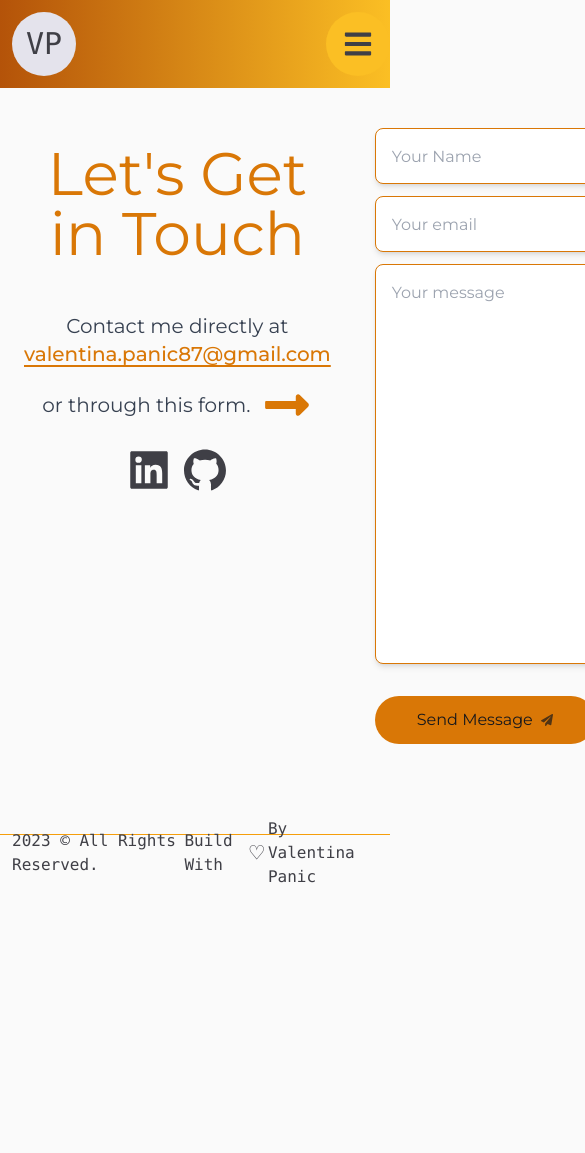
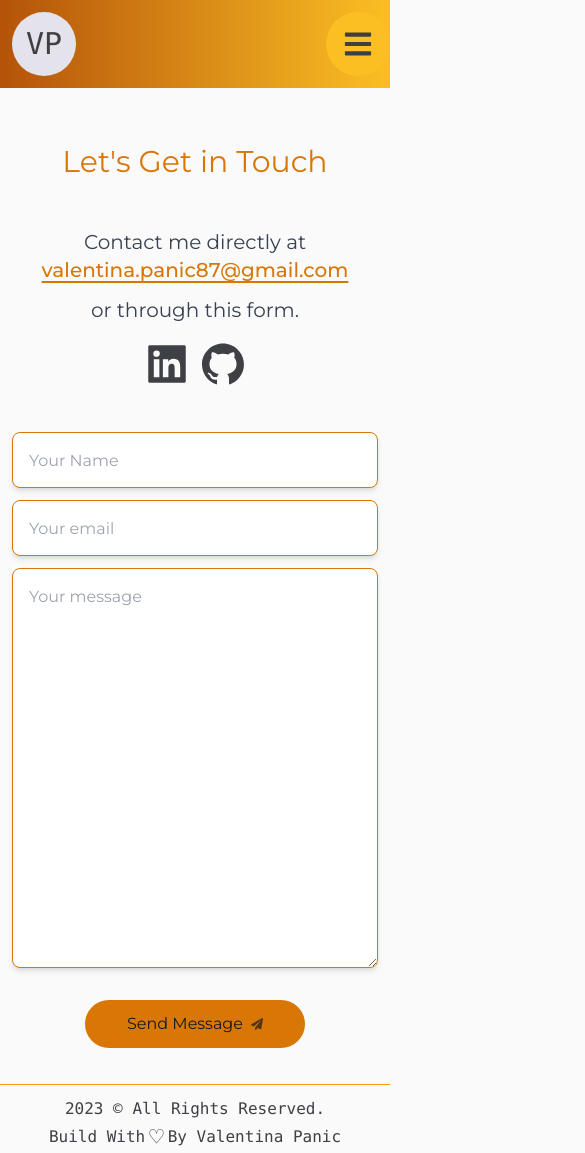
Before and after one commit to ValentinaPanic/my-portfolio-website, a Next.js app: page /contact-me in a window 390 px wide. Shown: the whole page, 585 px wide, since content can reach past the window. Before the commit the page ends 889 px from the top, so only its background shows below. Built offline with nearby package versions, Linux system fonts and the light colour scheme.

Commit message:
try image again

```diff
--- a/app/about/page.tsx
+++ b/app/about/page.tsx
@@ -1,8 +1,8 @@
 "use client"
 import { NextPage } from "next";
 import React from "react";
-// import profilePicture from "../../public/images/portrait-image.jpg";
-// import Image from "next/image";
+import profilePicture from "../../public/images/portrait-image.JPG";
+import Image from "next/image";
 import Experience from "../../components/Experience";
 
 const About: NextPage = () => {
@@ -21,13 +21,13 @@ const About: NextPage = () => {
         <div
           className={`col-span-8 flex flex-row gap-4 items-normal border-[1px] border-amber-600 dark:border-slate-600 rounded-xl p-8 dark:text-white shadow-inner dark:bg-slate-800`}
         >
-          {/* <Image
+          <Image
             className={`relative rounded-2xl border-2 border-solid border-amber-500 p-4 self-center shadow-xl m-r-4`}
             src={profilePicture}
             alt={"ValentinaPanic"}
             width={300}
             height={350}
-          /> */}
+          />
           <div className={`col-span-2 shadow-lg py-8 px-20 text-left text-zinc-700 text-lg dark:text-white border-r-[1px] border-amber-600 dark:border-slate-600 rounded-xl dark:bg-slate-800`}>
             <p className={`${pTagStyle}`}>
               I am a dedicated front-end engineer with a deep passion for
--- a/app/contact-me/page.tsx
+++ b/app/contact-me/page.tsx
@@ -15,19 +15,19 @@ const Resume: NextPage = () => {
   //   console.log(data.get("message"));
   // }
   return (
-    <div className="flex gap-5 mt-10 h-full">
+    <div className="flex gap-5 mt-10 h-full md:flex-col w-full">
       <div className="p-4 text-center text-xl">
-        <h3 className="text-amber-600 text-6xl">Let&apos;s Get in Touch</h3>
+        <h3 className="text-amber-600 md:text-3xl text-6xl">Let&apos;s Get in Touch</h3>
         <p className="text-gray-700 dark:text-white/80 mt-10 p-2">
           Contact me directly at{" "}
           <a className="underline underline-offset-4 font-medium text-amber-600 hover:text-amber-500" href="mailto:valentina.panic87@gmail.com">
             valentina.panic87@gmail.com
           </a><br/>
-          <span className="flex items-center justify-center mt-3">or through this form. <FaLongArrowAltRight className="ml-3  text-amber-600" size={"50"}/></span>
+          <span className="flex items-center justify-center mt-3">or through this form. <FaLongArrowAltRight className="ml-3 text-amber-600 md:hidden" size={"50"}/></span>
         </p>
         <SocialNetwork/>
       </div>
-      <div className="grow">
+      <div className="grow px-3">
         <form className="flex flex-col dark:text-black">
         <input
             className="h-14 mb-3 px-4 rounded-lg borderBlack dark:bg-white dark:bg-opacity-80 dark:focus:bg-opacity-100 transition-all dark:outline-none border-[1px] border-amber-600 dark:border-slate-600 shadow-md"
@@ -52,7 +52,7 @@ const Resume: NextPage = () => {
             required
             maxLength={5000}
           />
-          <button type="submit" className="bg-amber-600 p-3 w-[220px] rounded-full self-start flex items-center justify-center group hover:scale-110 hover:bg-amber-500 mt-5"> Send Message <FaPaperPlane className="text-xs opacity-70 transition-all group-hover:translate-x-1 group-hover:-translate-y-1 ml-2" />{" "} </button>
+          <button type="submit" className="bg-amber-600 p-3 w-[220px] rounded-full md:self-center self-start flex items-center justify-center group hover:scale-110 hover:bg-amber-500 my-5"> Send Message <FaPaperPlane className="text-xs opacity-70 transition-all group-hover:translate-x-1 group-hover:-translate-y-1 ml-2" />{" "} </button>
         </form>
       </div>
     </div>
--- a/components/Footer/index.tsx
+++ b/components/Footer/index.tsx
@@ -3,7 +3,7 @@ import React from "react";
 
 const Footer = () => {
   return (
-    <footer className="w-full flex items-center justify-between border-t-[0.2px] border-amber-500 dark:border-slate-600 p-3 max-h-[36px] z-20 mt-4">
+    <footer className="w-full sm:flex-col flex items-center justify-between border-t-[0.2px] border-amber-500 dark:border-slate-600 p-3 max-h-[36px] z-20 mt-4">
       <div className="flex items-center justify-center text-zinc-700 font-mono dark:text-amber-500">
         {new Date().getFullYear()} &copy; All Rights Reserved.
       </div>
--- a/components/NavBar/index.tsx
+++ b/components/NavBar/index.tsx
@@ -74,7 +74,7 @@ const Navbar: NextPage<{
           <CustomMobileLink href="/" title={"Home"} close={handleClick}/>
           <CustomMobileLink href="/contact-me" title={"Contact Me"} close={handleClick}/>
           <CustomMobileLink href="/about" title={"About"} close={handleClick}/>
-          <CustomMobileLink href="/pprojects" title={"Projects"} close={handleClick}/>
+          <CustomMobileLink href="/projects" title={"Projects"} close={handleClick}/>
         </motion.div>
       )}
     </header>
```
Also changed, not shown: public/images/portrait-image.JPG (added).
